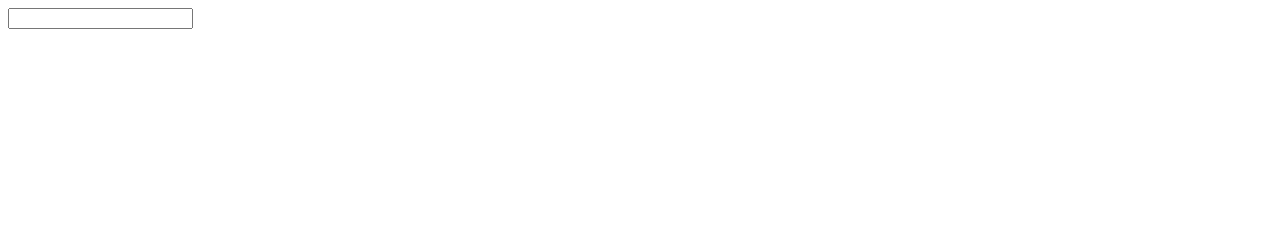
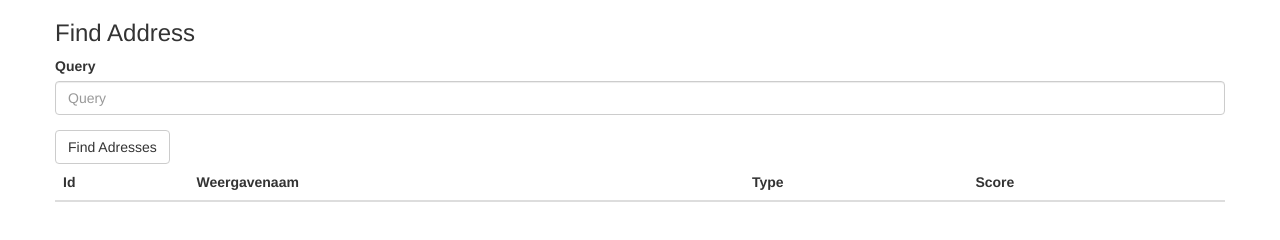
Before and after one commit to grantfayvor/development_assessment_tnb, a plain HTML site: page index.html in a window 1280 px wide. Drawn offline with nearby package versions, Linux system fonts and the light colour scheme.

Commit message:
implemented table using bootstrap to display the result in findAddress function

```diff
--- a/index.html
+++ b/index.html
@@ -1,15 +1,47 @@
 <!DOCTYPE html>
 <html lang="en">
+
 <head>
   <meta charset="UTF-8">
   <meta name="viewport" content="width=device-width, initial-scale=1.0">
   <meta http-equiv="X-UA-Compatible" content="ie=edge">
-  <script src="js/ejs.min.js"></script>
-  <title>Assignment</title>
+  <link rel="stylesheet" href="https://maxcdn.bootstrapcdn.com/bootstrap/3.4.0/css/bootstrap.min.css">
+  <script src="https://ajax.googleapis.com/ajax/libs/jquery/3.4.1/jquery.min.js"></script>
+  <script src="https://maxcdn.bootstrapcdn.com/bootstrap/3.4.0/js/bootstrap.min.js"></script>
+  <title>Development Assessment</title>
 </head>
+
 <body>
 
-  <input type="text" name="query" id="query">
+  <div class="container">
+    <div class="row">
+      <h3>Find Address</h3>
+    </div>
+    <div class="row">
+      <form>
+        <div class="form-group">
+          <label for="query">Query</label>
+          <input type="text" class="form-control" placeholder="Query" name="query" id="query">
+        </div>
+        <button type="button" class="btn btn-default" onclick="findAdresses()">Find Adresses</button>
+      </form>
+    </div>
+    <div class="row">
+      <table class="table table-striped">
+        <thead>
+          <th>Id</th>
+          <th>Weergavenaam</th>
+          <th>Type</th>
+          <th>Score</th>
+        </thead>
+        <tbody id="addresses">
+        </tbody>
+      </table>
+    </div>
+  </div>
+
+  <script src="js/index.js"></script>
 
 </body>
+
 </html>
```
